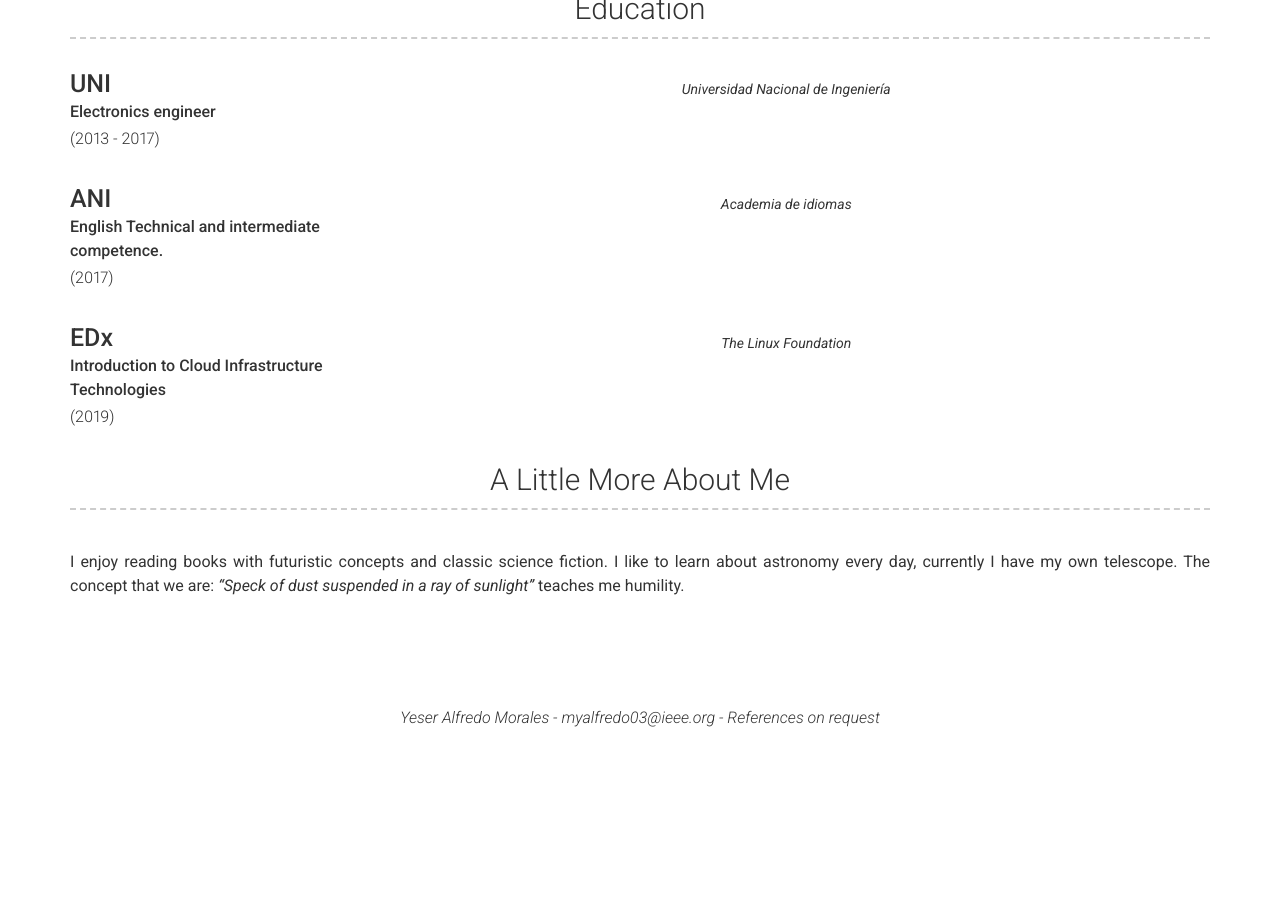
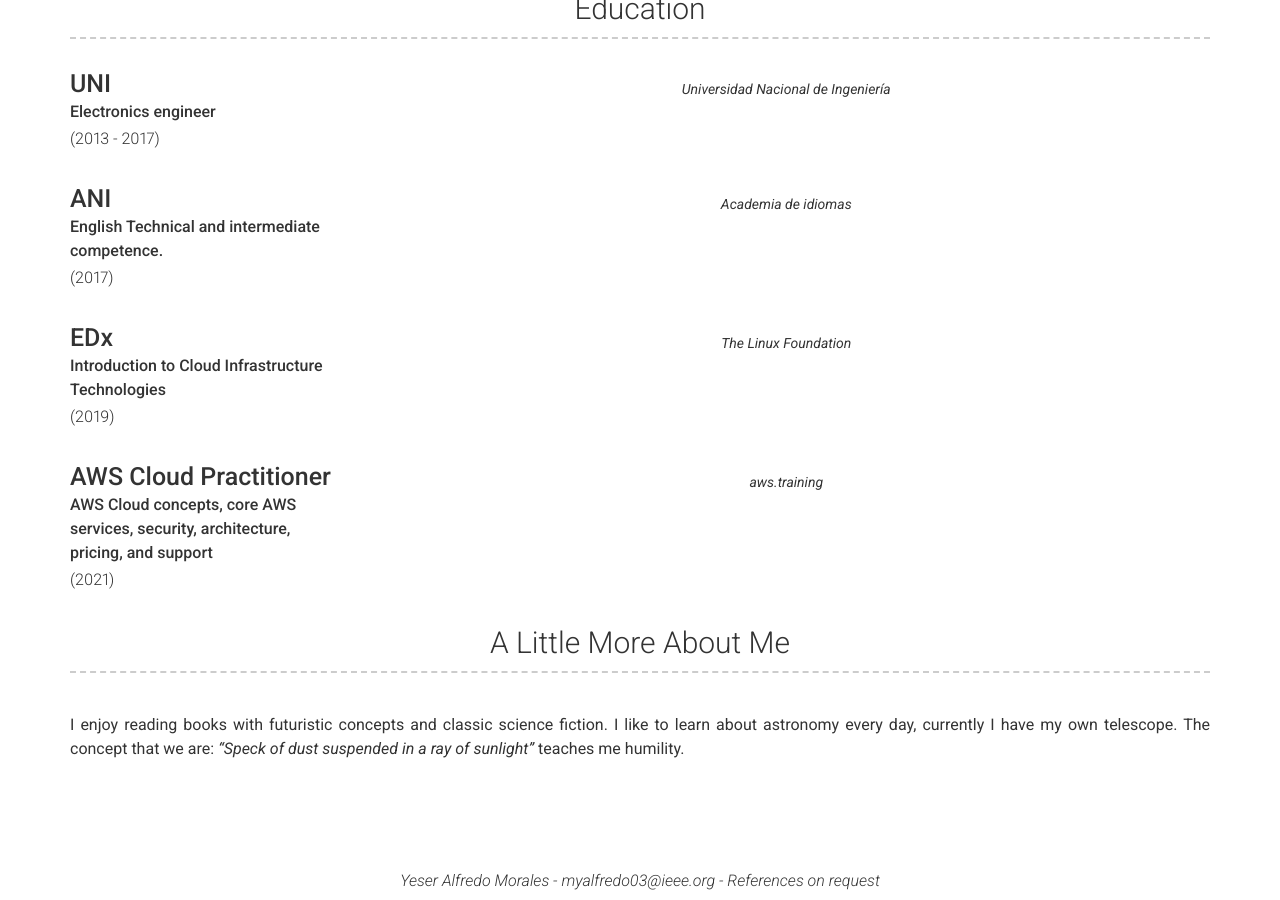
Before and after one commit to myalfred03/myalfred03.github.io, a Jekyll site: the page built from index.md, in a window 1280 px wide and 900 px high, scrolled down 2389 px. Built offline with Jekyll 4.4.1, drawn with Linux system fonts in a browser that asks for light colours; nearby versions of some CDN libraries; before the commit the page ends 3126 px from its top, so only the background shows below that.

Commit message:
Update _config.yml

```diff
--- a/_config.yml
+++ b/_config.yml
@@ -164,6 +164,13 @@ content:
         quote: >
           The Linux Foundation
         description: | # this will include new lines to allow paragraphs
+      - layout: left
+        title:  AWS Cloud Practitioner
+        sub_title: AWS Cloud concepts, core AWS services, security, architecture, pricing, and support
+        caption: (2021)
+        quote: >
+          aws.training
+        description: | # this will include new lines to allow paragraphs
   - title: A Little More About Me
     layout: text
     content: | # this will include new lines to allow paragraphs
```
